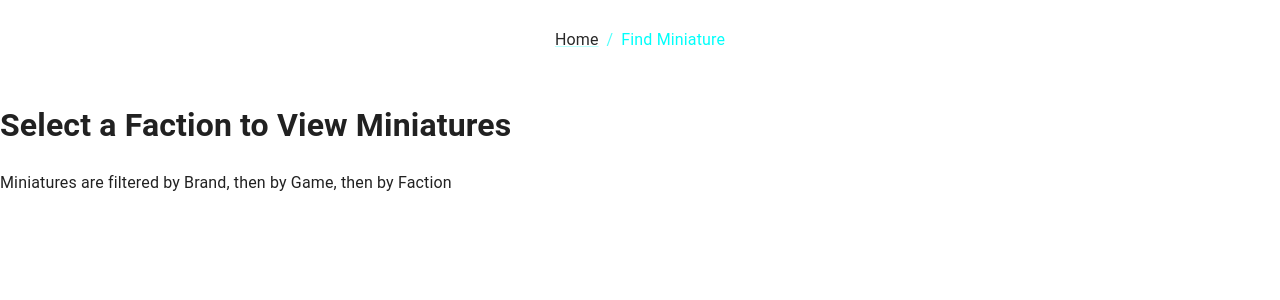
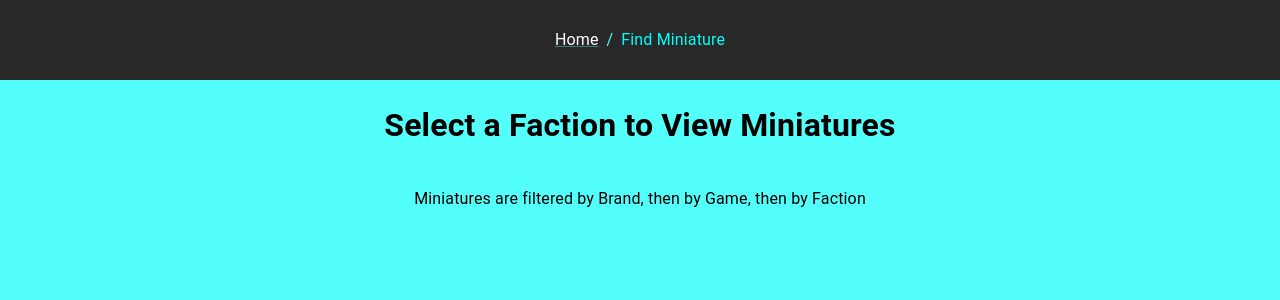
Before and after one commit to KWilson718/MiniatureCollectionManager, a Next.js app: page /selection in a window 1280 px wide. Shown: the top 300 px of the page. Built offline with nearby package versions, Linux system fonts and the light colour scheme.

Commit message:
theme application seems to work now

```diff
--- a/app/layout.js
+++ b/app/layout.js
@@ -2,7 +2,7 @@
 
 import React from 'react';
 import './globals.css';
-import CustomBreadcrumbs from '../components/ui/Breadcrumbs';
+import CustomBreadcrumbs from '@/components/ui/breadcrumbs';
 import { ThemeProvider, CssBaseline } from '@mui/material';
 import theme from '@/components/ui/theme';
 
@@ -13,10 +13,22 @@ export default function RootLayout({ children }) {
         <ThemeProvider theme={theme}>
           {/* CssBaseline for consistent styling */}
           <CssBaseline />
-          <header className="navHeader">
+          <header
+            className="navHeader"
+            style={{
+              backgroundColor: theme.palette.secondary.main,
+              color: theme.palette.secondary.contrastText,
+            }}
+          >
             <CustomBreadcrumbs />
           </header>
-          <main className="mainApp">
+          <main
+            className="mainApp"
+            style={{
+              backgroundColor: theme.palette.primary.main,
+              color: theme.palette.primary.contrastText,
+            }}
+          >
             {children}
           </main>
         </ThemeProvider>
--- a/app/page.js
+++ b/app/page.js
@@ -12,8 +12,6 @@ export default function Home() {
       sx={{
         m: 0,
         p: 0,
-        bgcolor: 'primary.main',
-        color: 'primary.contrastText',
         display: 'flex',
         alignItems: 'center',
         justifyContent: 'center',
--- a/app/selection/page.js
+++ b/app/selection/page.js
@@ -2,18 +2,27 @@
 
 import { useRouter } from "next/navigation";
 
-import { Stack, Button } from "@mui/material";
+import { Stack, Button, Box } from "@mui/material";
 
 
 export default function SelectMini() {
     const router = useRouter();
 
     return(
-        <div>
+        <Box
+            sx={{
+                m: 0,
+                p: 0,
+                display: 'flex',
+                alignItems: 'center',
+                justifyContent: 'center',
+                flexDirection: 'column'
+            }}
+        >
             <h1>Select a Faction to View Miniatures</h1>
             <p>Miniatures are filtered by Brand, then by Game, then by Faction</p>
             <Stack spacing={1}>
             </Stack>
-        </div>
+        </Box>
     );
 }
--- a/components/ui/breadcrumbs.js
+++ b/components/ui/breadcrumbs.js
@@ -25,11 +25,8 @@ const CustomBreadcrumbs = () => {
       <Link
         onClick={() => handleClick('/')}
         sx={{
-          color: 'secondary.main', // Apply secondary color to links
+          color: 'secondary.contrastText', // Apply secondary color to links
           cursor: 'pointer',
-          '&:hover': {
-            color: 'secondary.light', // Hover effect
-          },
         }}
       >
         Home
@@ -51,11 +48,8 @@ const CustomBreadcrumbs = () => {
           <Link
             onClick={() => handleClick(href)}
             sx={{
-              color: 'secondary.main',
+              color: 'secondary.contrastText',
               cursor: 'pointer',
-              '&:hover': {
-                color: 'secondary.light',
-              },
             }}
             key={value}
           >
```
